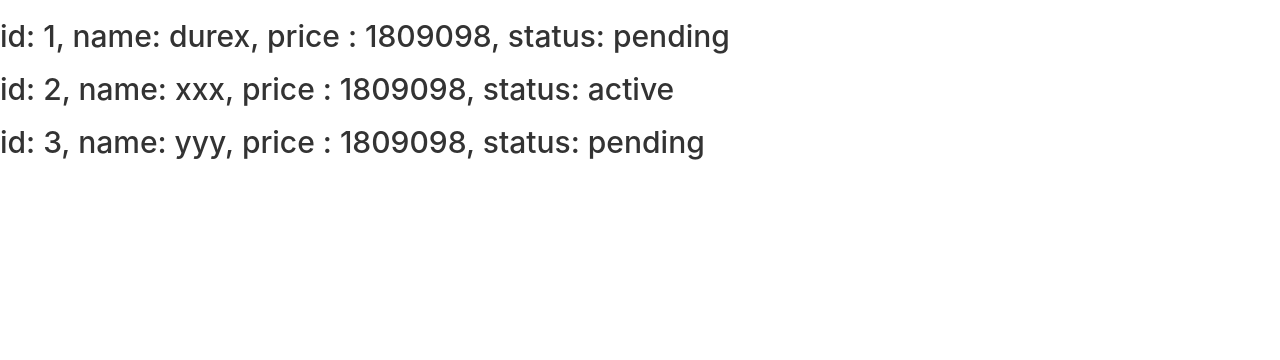
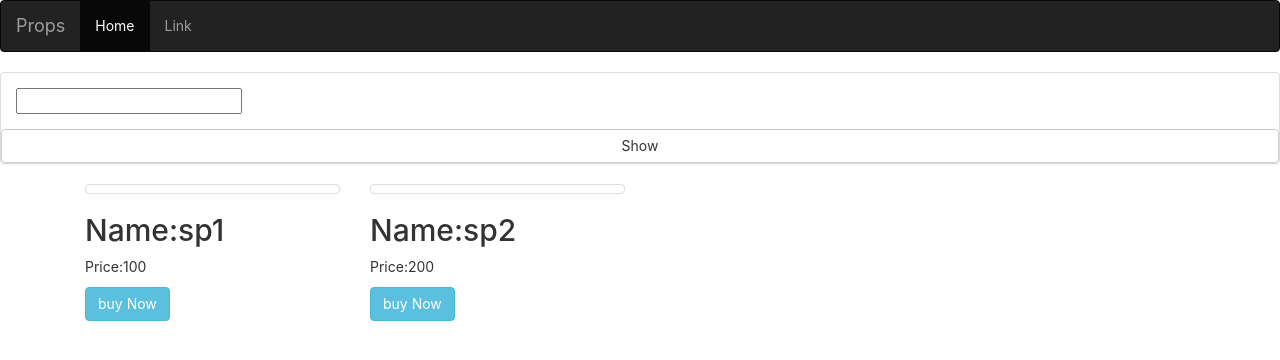
Before and after one commit to KhungLongAnCo/Learning-React-js, a React (Create React App) app: page / in a window 1280 px wide. Shown: the top 360 px of the page. Built offline with nearby package versions, Linux system fonts and the light colour scheme.

Commit message:
day 3 props and refs

```diff
--- a/src/App.js
+++ b/src/App.js
@@ -1,64 +1,75 @@
 import React, { Component } from 'react';
 import './App.css';
+import Products from './componets/product';
 
 
 class App extends Component {
-  showProducts(products){
-    if(products.status){
-      return (
-        <h3>
-        id: {products.id}
-        <br />
-        name: { products.name}
-        <br />
-        price: {products.price}
-        <br />
-        status: { products.status ? 'active' : 'pending'}
-      </h3>
-      )
-    }
+  hadlingRefs = () => {
+    alert(this.refs.name.value);
   }
   render() {
-    const products = {
-      id:1,
-      name: 'durex',
-      price: 1809098,
-      status: false
-    }
-    var users = [
+    let product = [
       {
           id:1,
-      name: 'durex',
-      price: 1809098,
-      status: false
+          name:'sp1',
+          price: 100,
+          status: true
       },
       {
           id:2,
-      name: 'xxx',
-      price: 1809098,
+          name:'sp2',
+          price: 200,
           status: true
       },
       {
           id:3,
-      name: 'yyy',
-      price: 1809098,
+          name:'sp3',
+          price: 300,
           status: false
       }
-    ];
-    var elements = users.map((element, index) => {
-      return <h2 key= {index}>
-        id: {element.id},
-        name: {element.name},
-        price : {element.price},
-        status: {element.status ? 'active' : 'pending'}
-      </h2>
-    })
+  ]
+  let elements = product.map((e, index) => {
+  if(e.status){
       return (
+        <Products
+        key={index}
+        name={e.name}
+        price={e.price}
+        />
+      )
+  }
+}
+)
+
+    return (
+
    <div>
+      <nav className="navbar navbar-inverse">
+        <a className="navbar-brand"> Props</a>
+        <ul className="nav navbar-nav">
+          <li className="active">
+            <a>Home</a>
+          </li>
+          <li>
+            <a>Link</a>
+          </li>
+        </ul>
+      </nav>
+      <div className="panel panel-default">
+       <div className="panel-body">
+          <input type='text' ref='name'/>
+
+       </div>
+       <button type="button" className="btn btn-large btn-block btn-default" onClick={this.hadlingRefs}>Show</button>
+     </div>
+      <div className="container">
         {elements}
       </div>
-    );
+
+   </div>
+    )
 }
+
 }
 
 export default App;
--- a/src/componets/product.js
+++ b/src/componets/product.js
@@ -1,30 +1,27 @@
 import React, { Component } from 'react';
 
 class Products extends Component{
+    // constructor(props){
+    //     super(props);
+    //     this.Buy = this.Buy.bind(this);
+    // }
+    Buy = () => {
+        alert(this.props.name)
+    }
     render(){
         return (
-           <div>
-                <div className="col-xs-3 col-sm-3 col-md-3 col-lg-3">
-                    <a href="#" className="thumbnail">
-                        <img src="http://file.vforum.vn/hinh/2015/12/hinh-anh-meo-de-thuong-nhat-qua-dat-58.jpg" alt="lol" />
-                        <div className="caption">
-                             <button type="button" class="btn btn-success">Buy</button>
-                             <br />
-                             <p>100$</p>
-                        </div>
-                    </a>
-                        </div>
-                <div className="col-xs-3 col-sm-3 col-md-3 col-lg-3">
-                    <a href="#" className="thumbnail">
-                        <img src="http://file.vforum.vn/hinh/2015/12/hinh-anh-meo-de-thuong-nhat-qua-dat-58.jpg" alt="lol" />
-                        <div className="caption">
-                             <button type="button" class="btn btn-success">Buy</button>
-                             <br />
-                             <p>100$</p>
-                        </div>
-                    </a>
-                </div>
-           </div>
+
+            <div className="col-xs-3 col-sm-3 col-md-3 col-lg-3">
+                <a className="thumbnail">
+                    <img  alt="" />
+                </a>
+                <h2>Name:{this.props.name}</h2>
+                <p>Price:{this.props.price}</p>
+
+                <button type="button" className="btn btn-info" onClick={this.Buy}>buy Now</button>
+
+            </div>
+
         )
     }
 }
```
Lines whose indentation alone changed are shown as unchanged.
